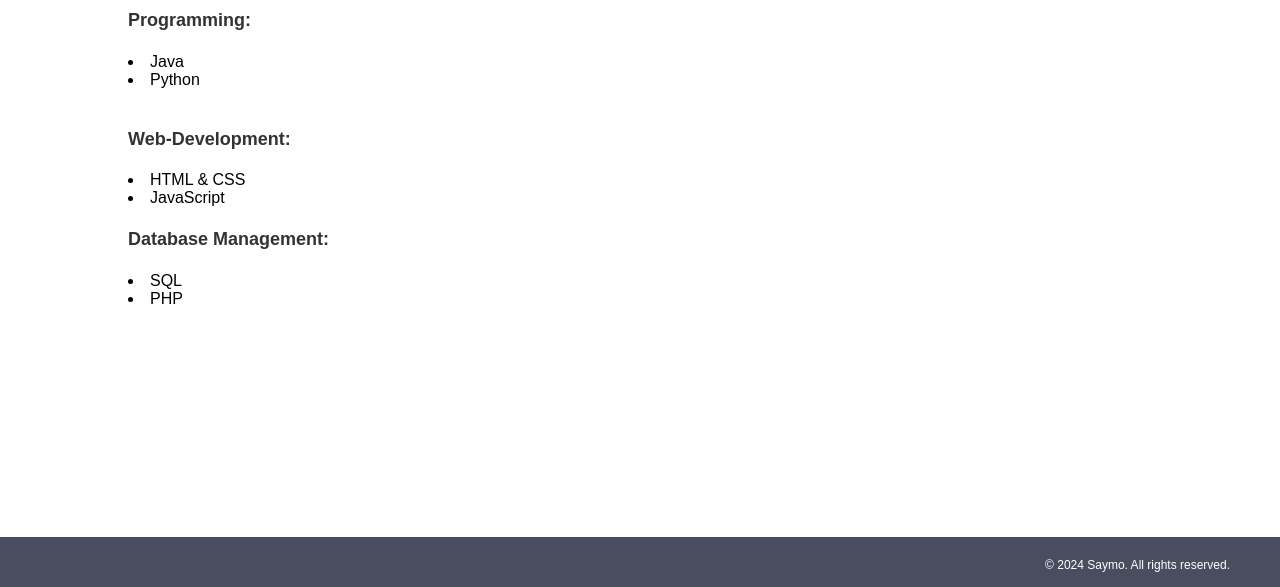
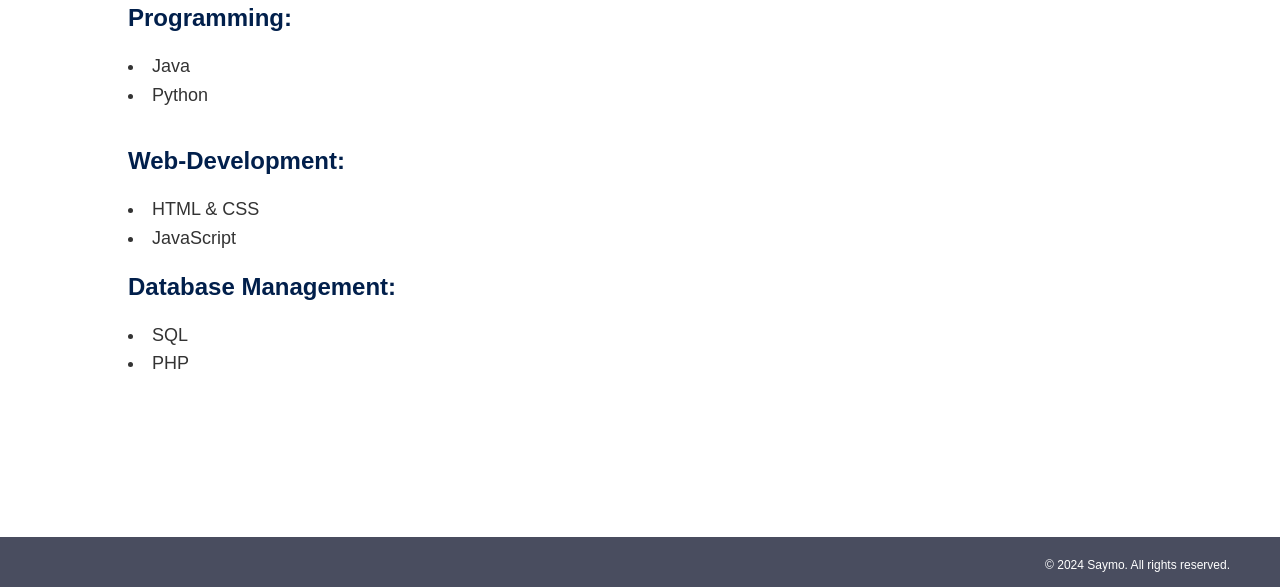
Before and after one commit to EnterCapslock/MyProfileWebsiteSaymo, a plain HTML site: page skills.html in a window 1280 px wide. Shown: the part 213-800 px from the top of the page. Drawn offline with Linux system fonts and the light colour scheme.

Commit message:
Completed

```diff
--- a/skills.html
+++ b/skills.html
@@ -17,22 +17,18 @@
     </nav>
 
     <main>
-        <section class="introduction">
-            <h2>Skills</h2>
-            <p><b>Programming:</b></p>
+        <h1 id="mySkills"> <b>My Skills</b></h1>
+        <h2><b>Programming:</b></h2>
             <li> Java </li>
             <li> Python </li>
             <br>
-            <p><b>Web-Development:</b></p>
+        <h2><b>Web-Development:</b></h2>
             <li> HTML & CSS </li>
             <li> JavaScript </li>
 
-            <p><b>Database Management:</b></p>
+        <h2><b>Database Management:</b></h2>
             <li> SQL </li>
             <li> PHP </li>
-
-        </section>
-
     </main>
 
     <footer class="footer">
--- a/style.css
+++ b/style.css
@@ -115,6 +115,12 @@ p {
     color: #333;
 }
 
+li {
+    font-size: 18px;
+    line-height: 1.6;
+    color: #333;
+}
+
 
 
 
```
Also changed, not shown: about.html (+3 -1 lines). Lines whose indentation alone changed are shown as unchanged.
